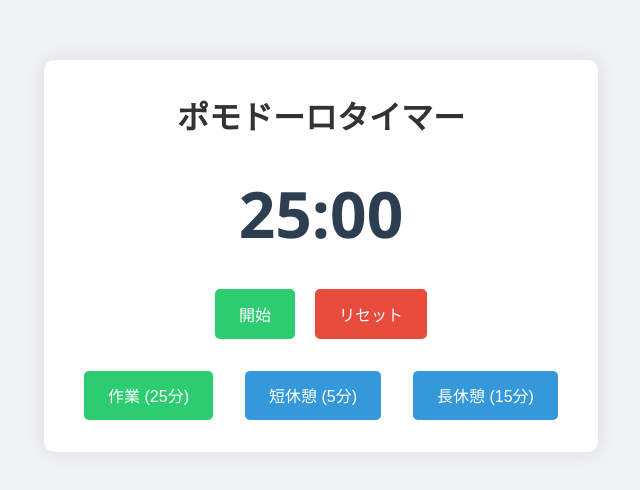
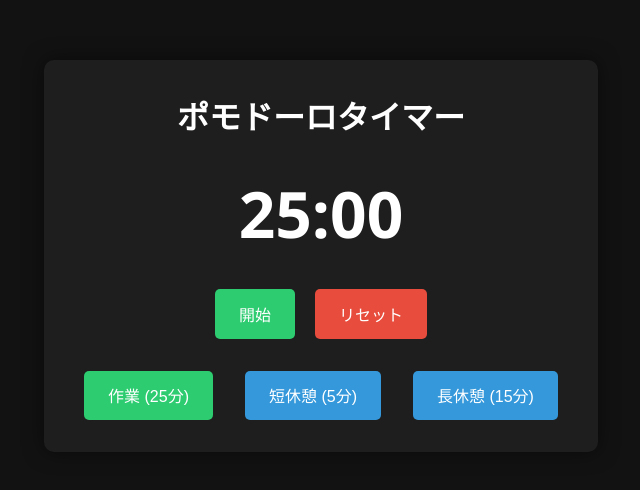
Before and after one commit to aztomo560/pomodoro-timer, a plain HTML site: page index.html in a window 1280 px wide. Shown: the part 144-634 px from the top of the page, without its empty margins (319-959 px from the left). Drawn offline with Linux system fonts and the light colour scheme.

Commit message:
ダークモードに変更

```diff
--- a/styles.css
+++ b/styles.css
@@ -6,7 +6,8 @@
 
 body {
     font-family: 'Segoe UI', Tahoma, Geneva, Verdana, sans-serif;
-    background-color: #f0f2f5;
+    background-color: #121212; /* ダーク背景に変更 */
+    color: #ffffff;
     display: flex;
     justify-content: center;
     align-items: center;
@@ -15,14 +16,14 @@ body {
 
 .container {
     text-align: center;
-    background: white;
+    background: #1e1e1e; /* 内部コンテナもダーク色に */
     padding: 2rem;
     border-radius: 10px;
-    box-shadow: 0 0 20px rgba(0, 0, 0, 0.1);
+    box-shadow: 0 0 20px rgba(0, 0, 0, 0.5);
 }
 
 h1 {
-    color: #333;
+    color: #ffffff;
     margin-bottom: 2rem;
 }
 
@@ -33,7 +34,7 @@ h1 {
 .timer {
     font-size: 4rem;
     font-weight: bold;
-    color: #2c3e50;
+    color: #ffffff;
 }
 
 .controls {
```
